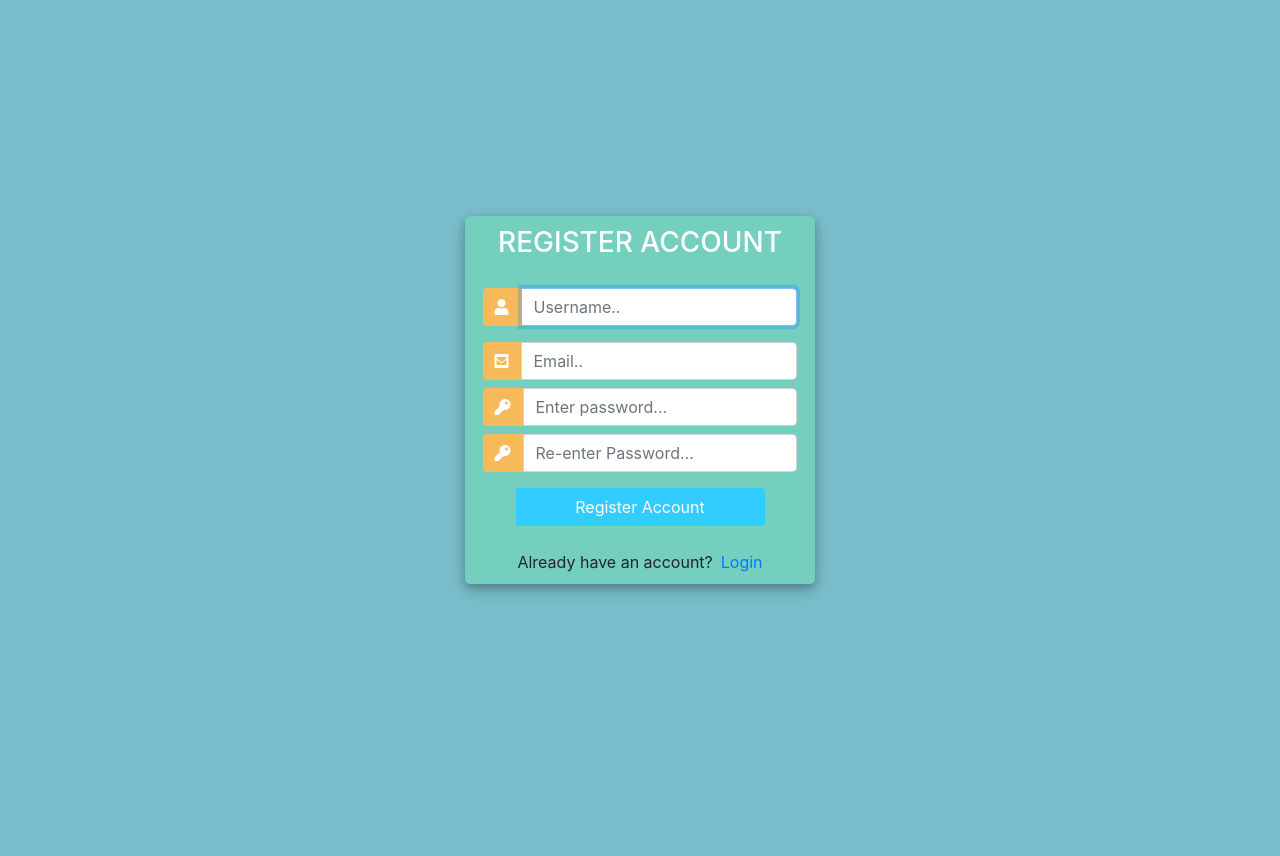
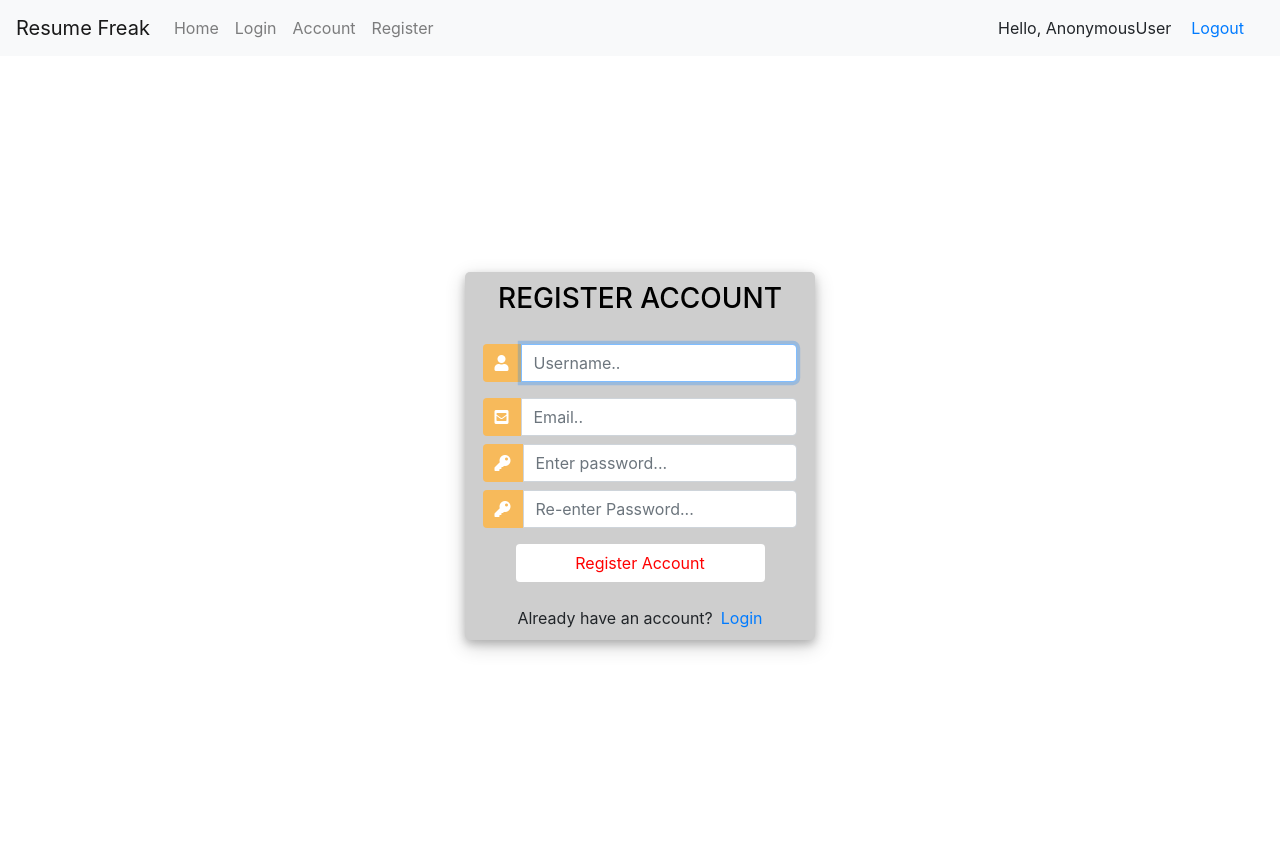
Before and after one commit to noahskorner/resume-freak, a Django app: page /register/ in a window 1280 px wide. Before the commit the page ends 596 px from the top, so only its background shows below. Run offline with Django 3.2, Linux system fonts and the light colour scheme; some libraries are stand-ins or nearby versions.

Commit message:
Update register.html

```diff
--- a/resume_builder/templates/resume_builder/register.html
+++ b/resume_builder/templates/resume_builder/register.html
@@ -1,8 +1,116 @@
 <!DOCTYPE html>
+
+{% load static %}
+
+<style>
+  .hello-msg{
+    margin-right: 20px;
+  }
+</style>
+
+<!DOCTYPE html>
+<html lang="en">
+  <head>
+    <meta charset="UTF-8" />
+    <meta name="viewport" content="width=device-width, initial-scale=1.0" />
+    <title>Resume Freak</title>
+    <!-- CSS only -->
+    <link
+      rel="stylesheet"
+      href="https://stackpath.bootstrapcdn.com/bootstrap/4.5.2/css/bootstrap.min.css"
+      integrity="sha384-JcKb8q3iqJ61gNV9KGb8thSsNjpSL0n8PARn9HuZOnIxN0hoP+VmmDGMN5t9UJ0Z"
+      crossorigin="anonymous"
+    />
+    <!-- Font Awesome -->
+    <script src="https://kit.fontawesome.com/f88a847d12.js" crossorigin="anonymous"></script>
+  </head>
+  <body>
+    <nav class="navbar navbar-expand-lg navbar-light bg-light">
+      <!--change address when domain is up-->
+      <a class="navbar-brand" href="https://resume-freak.herokuapp.com/">Resume Freak</a>
+      <button
+        class="navbar-toggler"
+        type="button"
+        data-toggle="collapse"
+        data-target="#navbarNavAltMarkup"
+        aria-controls="navbarNavAltMarkup"
+        aria-expanded="false"
+        aria-label="Toggle navigation"
+      >
+        <span class="navbar-toggler-icon"></span>
+      </button>
+      <div class="collapse navbar-collapse" id="navbarNavAltMarkup">
+        <div class="navbar-nav">
+          <!--change address when domain is up-->
+          <a class="nav-item nav-link" href="https://resume-freak.herokuapp.com/">Home</a>
+        </div>
+        <div class="collapse navbar-collapse" id="navbarNavAltMarkup">
+          <div class="navbar-nav">
+            <!--change address when domain is up-->
+            <a class="nav-item nav-link" href="https://resume-freak.herokuapp.com/login/">Login</a>
+          </div>
+          <div class="collapse navbar-collapse" id="navbarNavAltMarkup">
+            <div class="navbar-nav">
+
+              <!--change address when domain is up-->
+            <a class="nav-item nav-link" href="https://resume-freak.herokuapp.com/account/">Account</a>
+          </div>
+          <div class="collapse navbar-collapse" id="navbarNavAltMarkup">
+            <div class="navbar-nav">
+
+              <!--change address when domain is up-->
+              <a class="nav-item nav-link" href="https://resume-freak.herokuapp.com/register/">Register</a>
+            </div>
+      </div>
+
+      <span class="hello-msg">Hello, {{request.user}}</span>
+      <span><a class="hello-msg" href="{% url 'logout' %}">Logout</a></span>
+
+    </nav>
+
+    {% block content %} {% endblock content %}
+  </body>
+  <!-- Custom JS -->
+  <script src="{% static 'js/init.js' %}"></script>
+  <!-- JS, Popper.js, and jQuery -->
+  <script
+    src="https://code.jquery.com/jquery-3.5.1.slim.min.js"
+    integrity="sha384-DfXdz2htPH0lsSSs5nCTpuj/zy4C+OGpamoFVy38MVBnE+IbbVYUew+OrCXaRkfj"
+    crossorigin="anonymous"
+  ></script>
+  <script
+    src="https://cdn.jsdelivr.net/npm/popper.js@1.16.1/dist/umd/popper.min.js"
+    integrity="sha384-9/reFTGAW83EW2RDu2S0VKaIzap3H66lZH81PoYlFhbGU+6BZp6G7niu735Sk7lN"
+    crossorigin="anonymous"
+  ></script>
+  <script
+    src="https://stackpath.bootstrapcdn.com/bootstrap/4.5.2/js/bootstrap.min.js"
+    integrity="sha384-B4gt1jrGC7Jh4AgTPSdUtOBvfO8shuf57BaghqFfPlYxofvL8/KUEfYiJOMMV+rV"
+    crossorigin="anonymous"
+  ></script>
+</html>
+
+
+
+
+
+
+
+
+
+
+
+
+
+
+
+
+
+
 <html>
 
 <head>
-	<title>Login</title>
+	<title>Register</title>
 	<link rel="stylesheet" href="https://stackpath.bootstrapcdn.com/bootstrap/4.1.3/css/bootstrap.min.css" integrity="sha384-MCw98/SFnGE8fJT3GXwEOngsV7Zt27NXFoaoApmYm81iuXoPkFOJwJ8ERdknLPMO" crossorigin="anonymous">
 	<script src="https://ajax.googleapis.com/ajax/libs/jquery/3.3.1/jquery.min.js"></script>
 	<link rel="stylesheet" href="https://use.fontawesome.com/releases/v5.6.1/css/all.css" integrity="sha384-gfdkjb5BdAXd+lj+gudLWI+BXq4IuLW5IT+brZEZsLFm++aCMlF1V92rMkPaX4PP" crossorigin="anonymous">
@@ -13,13 +121,13 @@
 			margin: 0;
 			padding: 0;
 			height: 100%;
-			background: #7abecc !important;
+			background: #ffffff !important;
 		}
 		.user_card {
 			width: 350px;
 			margin-top: auto;
 			margin-bottom: auto;
-			background: #74cfbf;
+			background: #cecece;
 			position: relative;
 			display: flex;
 			justify-content: center;
@@ -36,16 +144,17 @@
 		}
 
 		#form-title{
-			color: #fff;
+			color: #000000;
 		}
 		.login_btn {
 			width: 100%;
-			background: #33ccff !important;
-			color: white !important;
+			background: #ffffff !important;
+			color: red !important;
+			background-color: #ff1e1e
 		}
 		.login_btn:focus {
 			box-shadow: none !important;
-			outline: 0px !important;
+			outline: 1px !important;
 		}
 		.login_container {
 			padding: 0 2rem;
```
